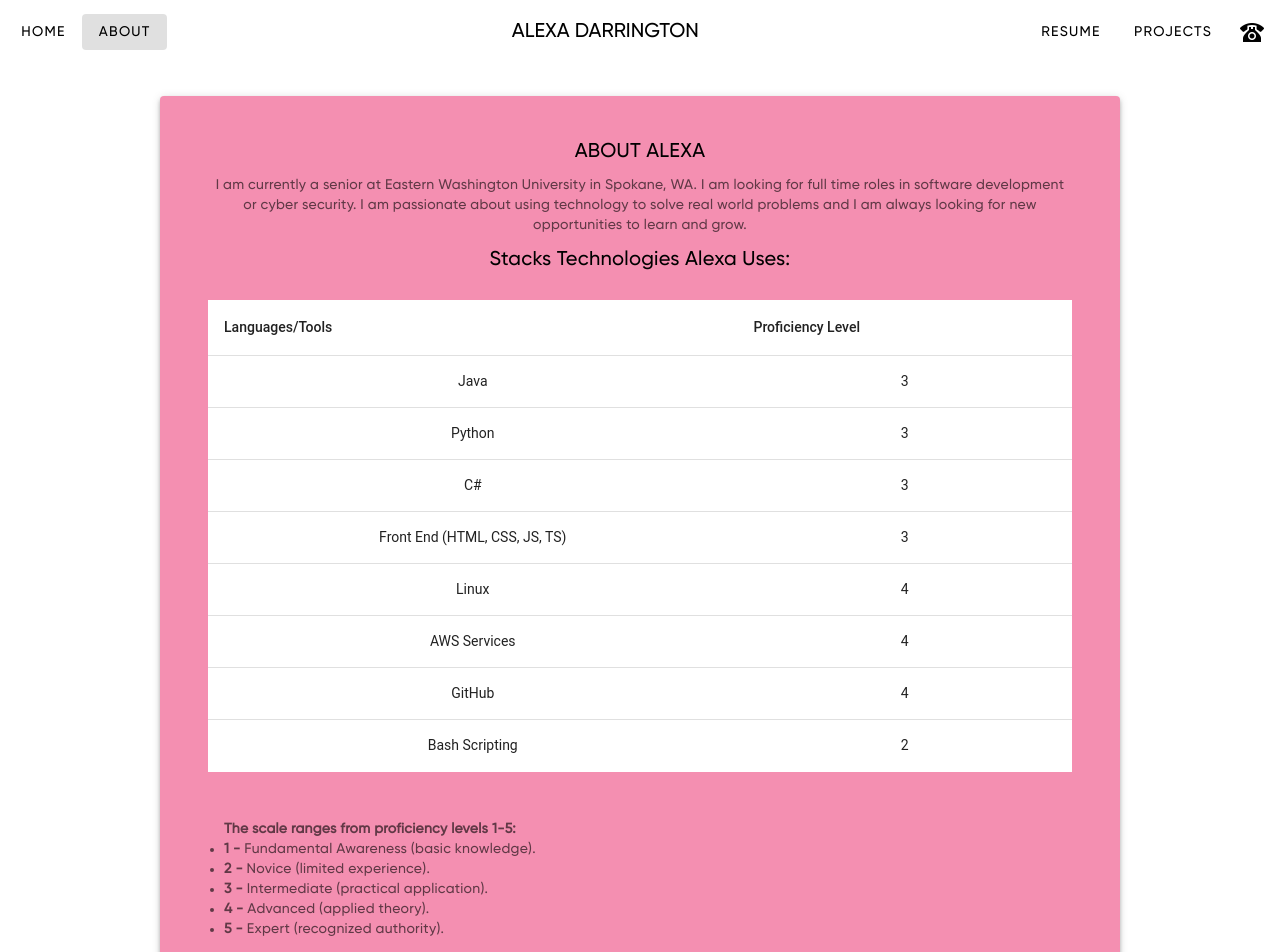
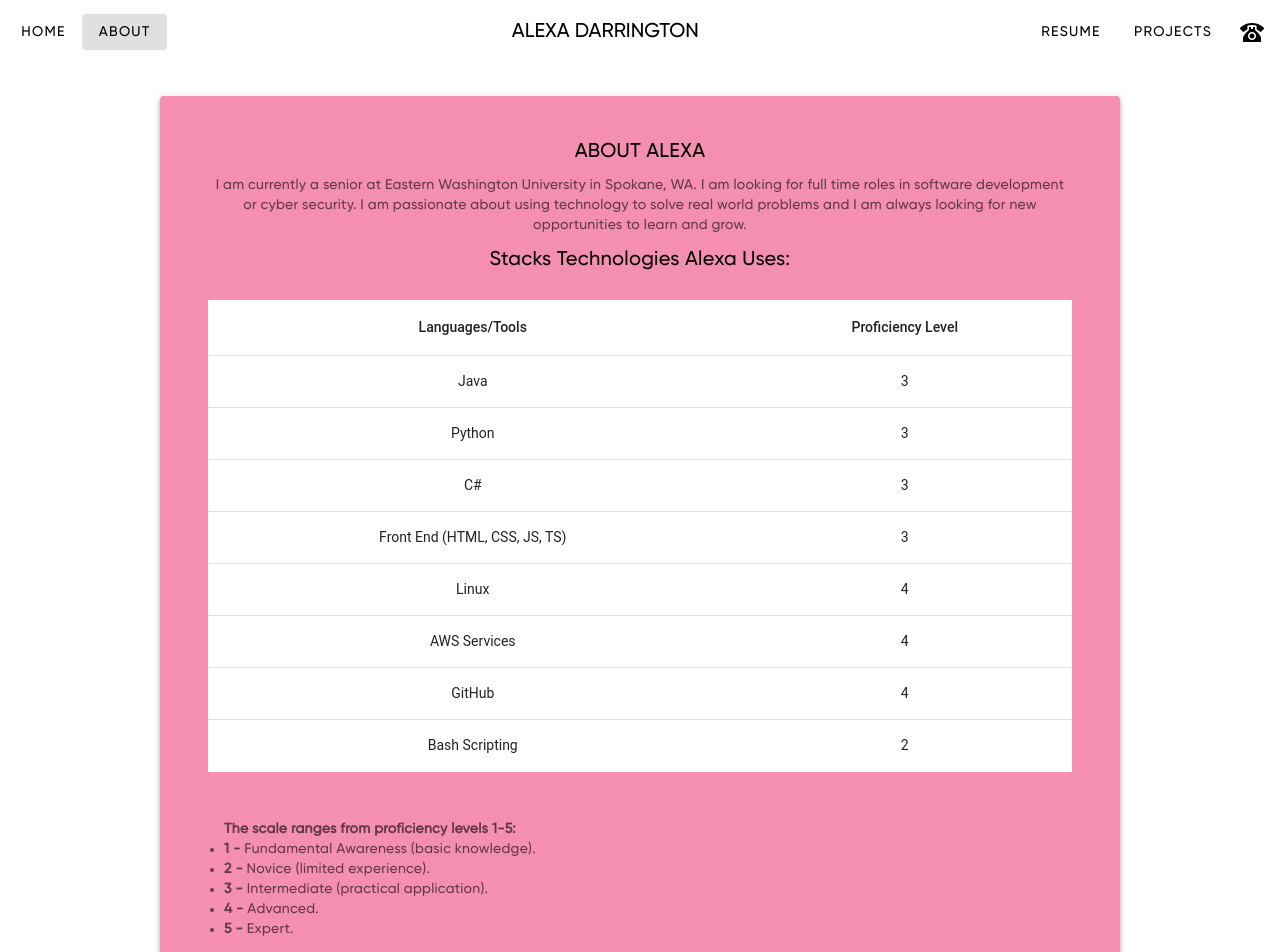
Before and after one commit to alyxadarr/resumeapp, a Nuxt app: page /about in a window 1280 px wide. Shown: the top 952 px of the page. Built offline with nearby package versions, Linux system fonts and the light colour scheme.

Commit message:
Fixed styling and names in about.vue

```diff
--- a/pages/about.vue
+++ b/pages/about.vue
@@ -12,18 +12,16 @@
         am always looking for new opportunities to learn and grow.
       </v-card-subtitle>
       <v-card-title class="custom-font text-wrap"> Stacks Technologies Alexa Uses: </v-card-title>
-
-      <!-- Table with padding and margin -->
-      <v-container>
+        <v-container>
         <v-table >
           <thead>
             <tr>
-              <th class="text-left">Languages/Tools</th>
-              <th class="text-left">Proficiency Level</th>
+              <th class="text-center">Languages/Tools</th>
+              <th class="text-center">Proficiency Level</th>
             </tr>
           </thead>
           <tbody>
-            <tr v-for="item in desserts" :key="item.name" class="pa-2">
+            <tr v-for="item in skills" :key="item.name" class="pa-2">
               <td>{{ item.name }}</td>
               <td>{{ item.level }}</td>
             </tr>
@@ -38,13 +36,12 @@
             <li><strong>1 -</strong> Fundamental Awareness (basic knowledge).</li>
             <li><strong>2 -</strong> Novice (limited experience).</li>
             <li><strong>3 -</strong> Intermediate (practical application).</li>
-            <li><strong>4 -</strong> Advanced (applied theory).</li>
-            <li><strong>5 -</strong> Expert (recognized authority).</li>
+            <li><strong>4 -</strong> Advanced.</li>
+            <li><strong>5 -</strong> Expert.</li>
           </ul>
         </v-card-subtitle>
       </v-container>
 
-      <!-- Home button with margin top -->
       <v-container class="mt-4">
         <v-btn to="/"> Home </v-btn>
       </v-container>
@@ -57,7 +54,7 @@
   export default {
     data() {
       return {
-        desserts: [
+        skills: [
           {
             name: 'Java',
             level: 3,
```
